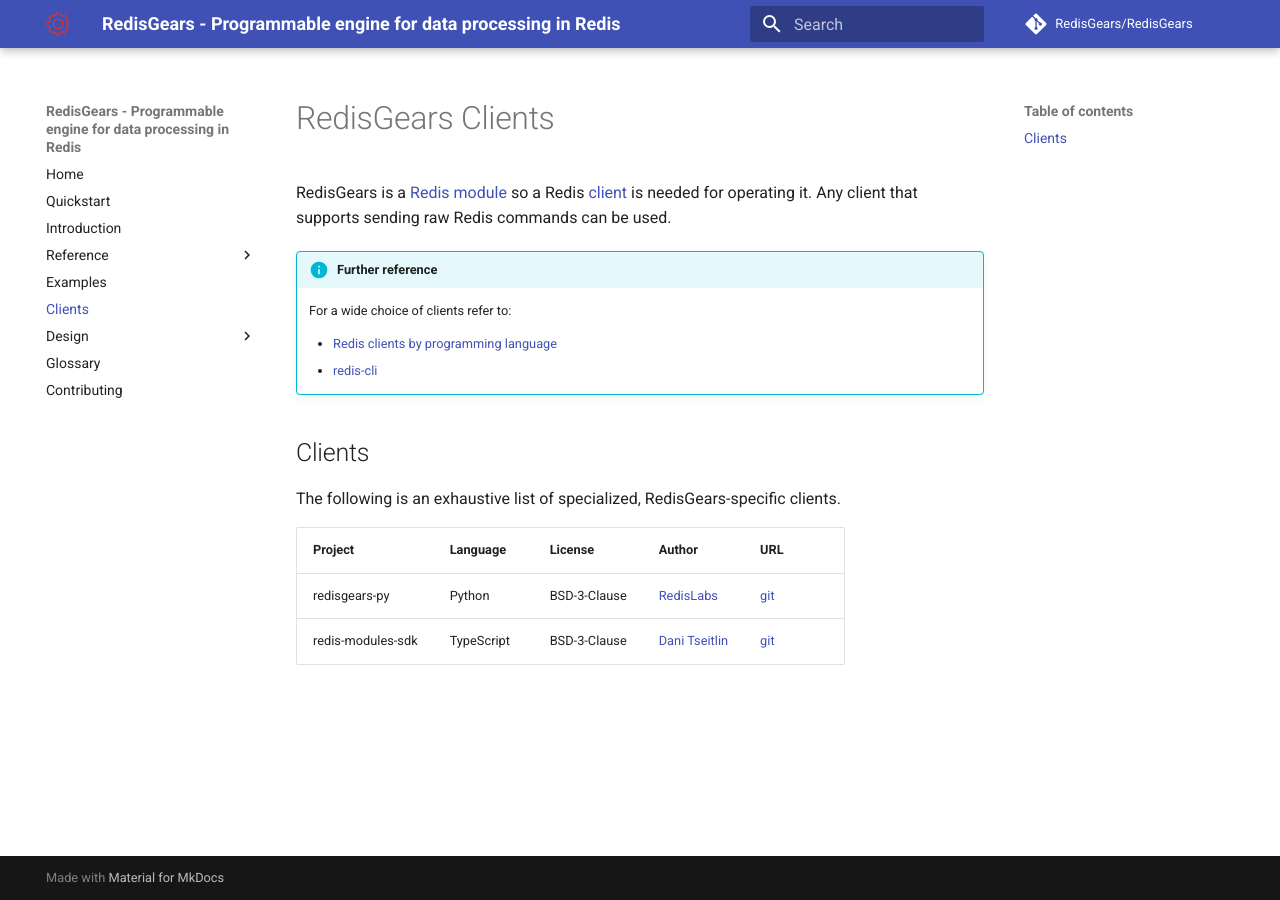
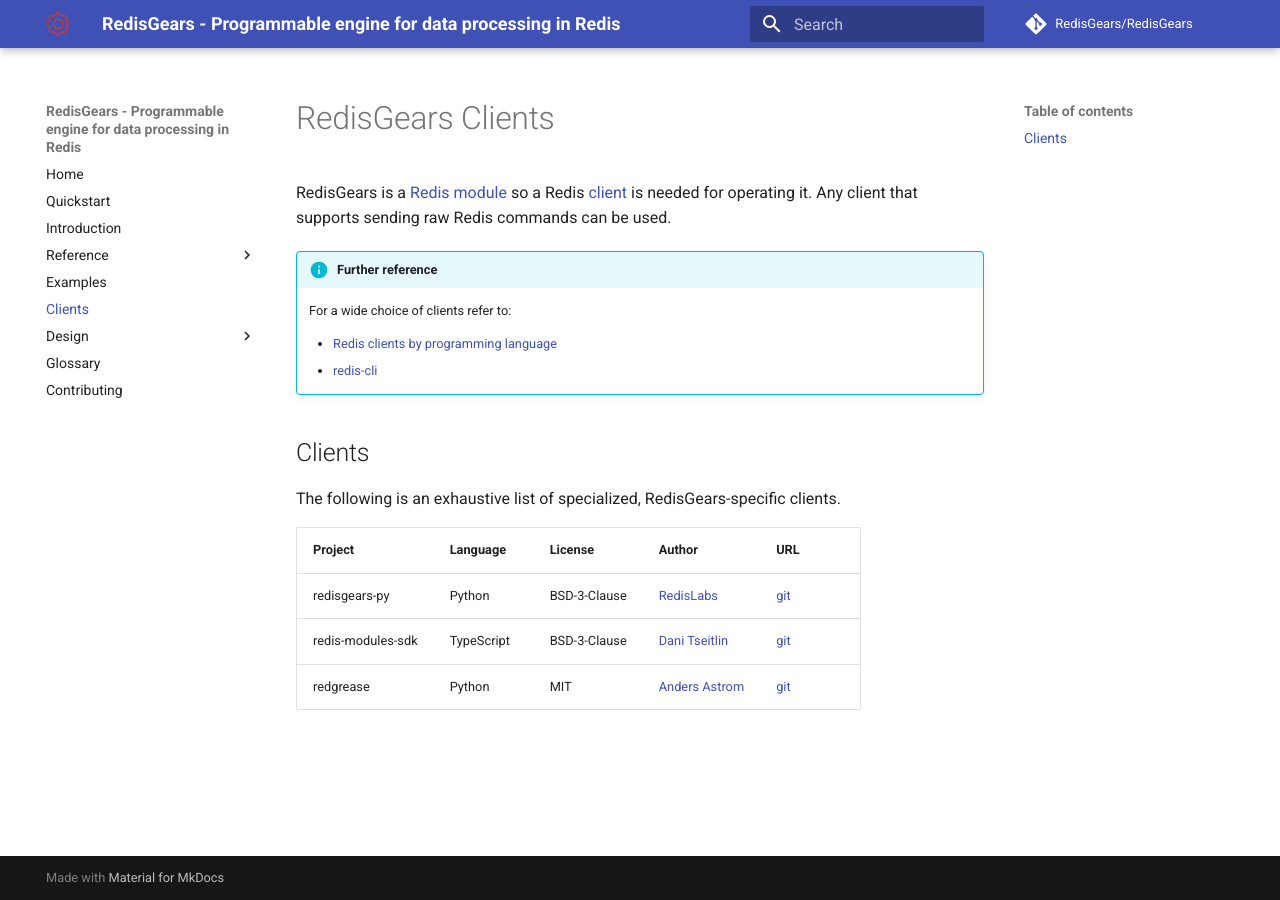
Before and after one commit to RedisGears/RedisGears, an MkDocs documentation site: the page built from docs/clients.md, in a window 1280 px wide. Built offline with MkDocs 1.6.1 and Material for MkDocs 9.7.7, drawn with Linux system fonts in a browser that asks for light colours; comment, search, counter and statistics services are not loaded.

Commit message:
Added redgrease and redis-modules-sdk as client library to the docs (#543)

```diff
--- a/docs/clients.md
+++ b/docs/clients.md
@@ -14,3 +14,4 @@
 | --- | --- | --- | --- | --- |
 | redisgears-py | Python | BSD-3-Clause | [RedisLabs](https://github.com/RedisLabs) | [git](https://github.com/RedisGears/redisgears-py) |
 | redis-modules-sdk | TypeScript | BSD-3-Clause | [Dani Tseitlin](https://github.com/danitseitlin) | [git](https://github.com/danitseitlin/redis-modules-sdk) |
+| redgrease | Python | MIT | [Anders Astrom](https://github.com/d00astro) | [git](https://github.com/lyngon/redgrease) |
```
